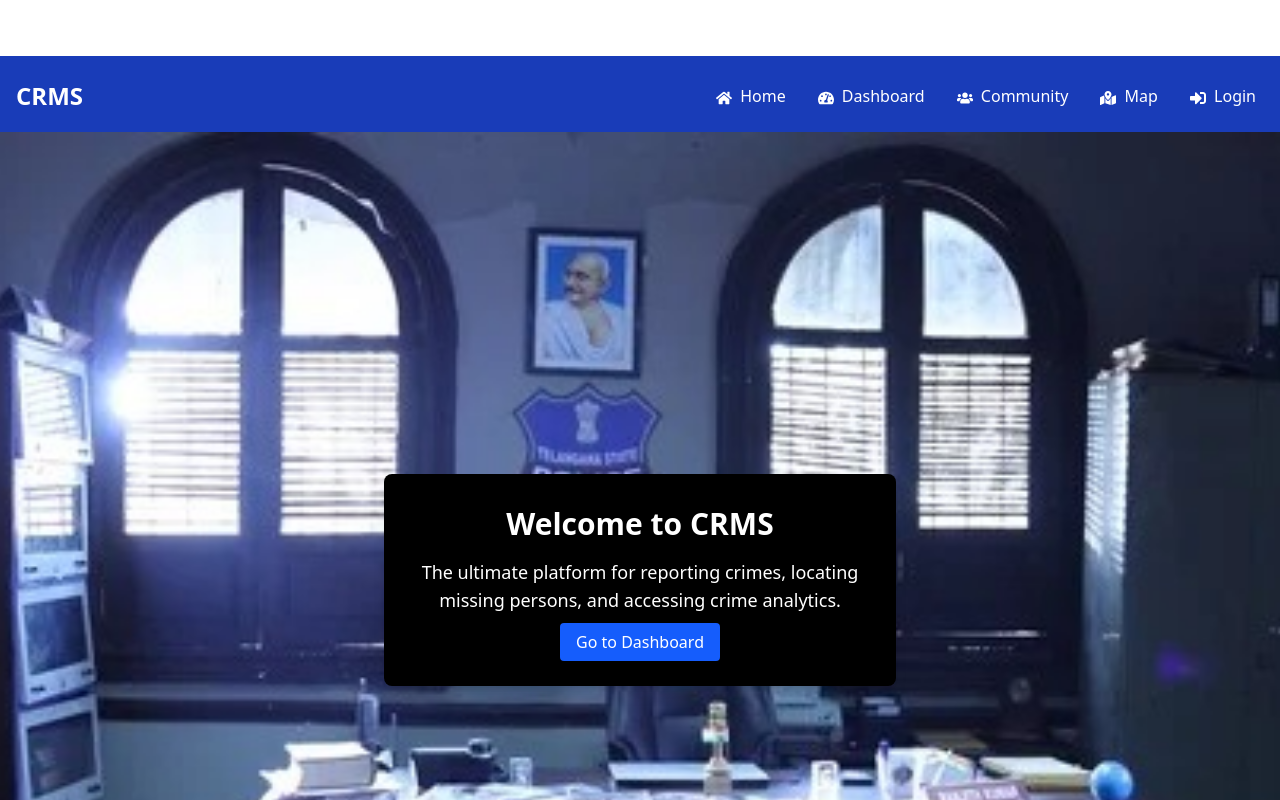
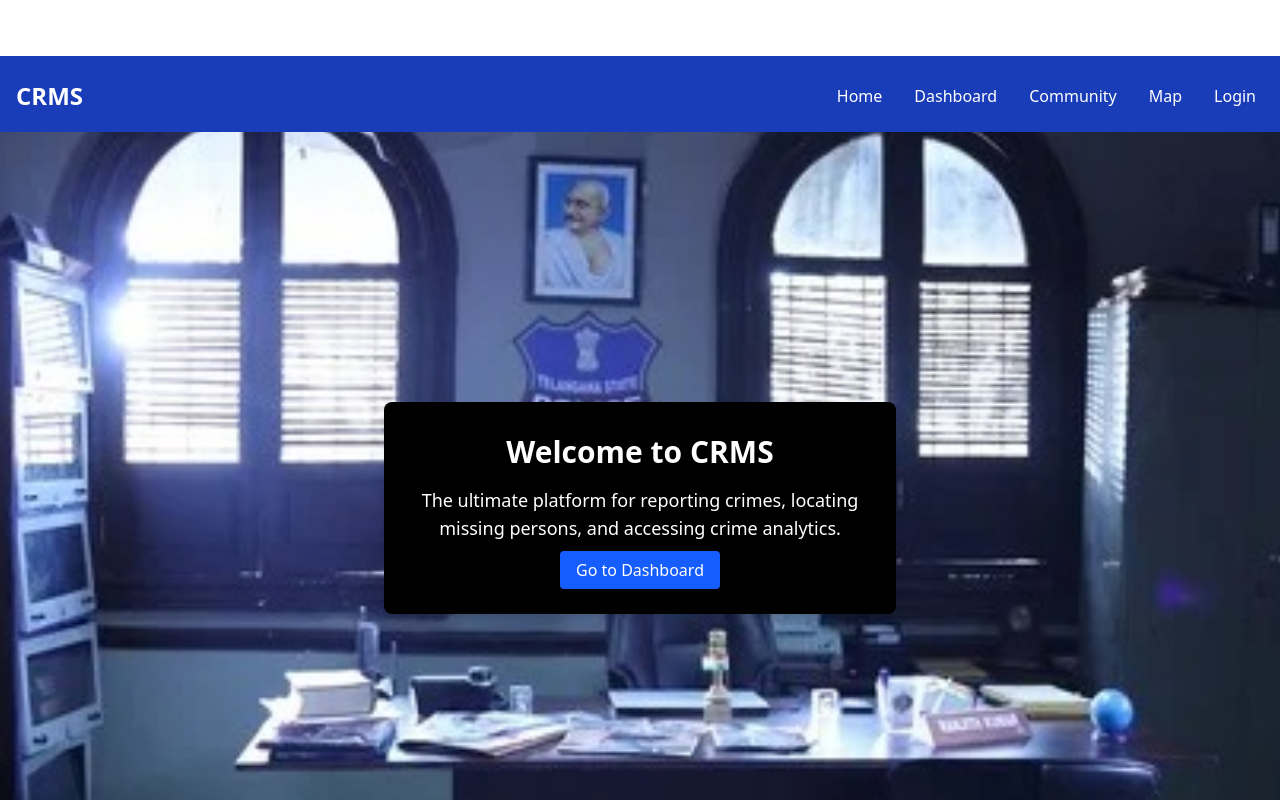
Before and after one commit to saadii007/Modern-Crime-Report-System, a React (Vite) app: page / in a window 1280 px wide. Shown: the top 800 px of the page. Built offline with nearby package versions, Linux system fonts and the light colour scheme.

Commit message:
Update Navbar.jsx

```diff
--- a/src/components/Navbar.jsx
+++ b/src/components/Navbar.jsx
@@ -8,30 +8,26 @@ import {
   FaMapMarkedAlt,
   FaSignInAlt,
   FaTachometerAlt,
-  FaUsers,
+  FaUsers
 } from "react-icons/fa";
 
 const Navbar = () => {
   const [menuOpen, setMenuOpen] = useState(false);
 
   return (
-    <nav className="bg-blue-800 text-white p-4 flex items-center justify-between relative z-50">
+    <nav className="bg-blue-800 text-white p-4 flex items-center justify-between fixed w-full z-50">
       <div className="text-2xl font-bold">
         <Link to="/" onClick={() => setMenuOpen(false)}>CRMS</Link>
       </div>
       <div className="md:hidden" onClick={() => setMenuOpen(!menuOpen)}>
         {menuOpen ? <FaTimes size={24} /> : <FaBars size={24} />}
       </div>
-      <div
-        className={`flex-col md:flex md:flex-row md:space-x-4 absolute md:static top-16 left-0 w-full md:w-auto bg-blue-950 md:bg-transparent transition-transform ${
-          menuOpen ? "flex" : "hidden"
-        }`}
-      >
-        <Link to="/" className="p-2 block text-center hover:text-yellow-300" onClick={() => setMenuOpen(false)}><FaHome className="inline mr-1" /> Home</Link>
-        <Link to="/dashboard" className="p-2 block text-center hover:text-yellow-300" onClick={() => setMenuOpen(false)}><FaTachometerAlt className="inline mr-1" /> Dashboard</Link>
-        <Link to="/community" className="p-2 block text-center hover:text-yellow-300" onClick={() => setMenuOpen(false)}><FaUsers className="inline mr-1" /> Community</Link>
-        <Link to="/map" className="p-2 block text-center hover:text-yellow-300" onClick={() => setMenuOpen(false)}><FaMapMarkedAlt className="inline mr-1" /> Map</Link>
-        <Link to="/login" className="p-2 block text-center hover:text-yellow-300" onClick={() => setMenuOpen(false)}><FaSignInAlt className="inline mr-1" /> Login</Link>
+      <div className={`md:flex md:space-x-4 ${menuOpen ? "flex flex-col bg-blue-800 w-full absolute top-14 left-0" : "hidden md:block"}`}>
+        <Link to="/" className="p-2 block text-center" onClick={() => setMenuOpen(false)}>Home</Link>
+        <Link to="/dashboard" className="p-2 block text-center" onClick={() => setMenuOpen(false)}>Dashboard</Link>
+        <Link to="/community" className="p-2 block text-center" onClick={() => setMenuOpen(false)}>Community</Link>
+        <Link to="/map" className="p-2 block text-center" onClick={() => setMenuOpen(false)}>Map</Link>
+        <Link to="/login" className="p-2 block text-center" onClick={() => setMenuOpen(false)}>Login</Link>
       </div>
     </nav>
   );
```
